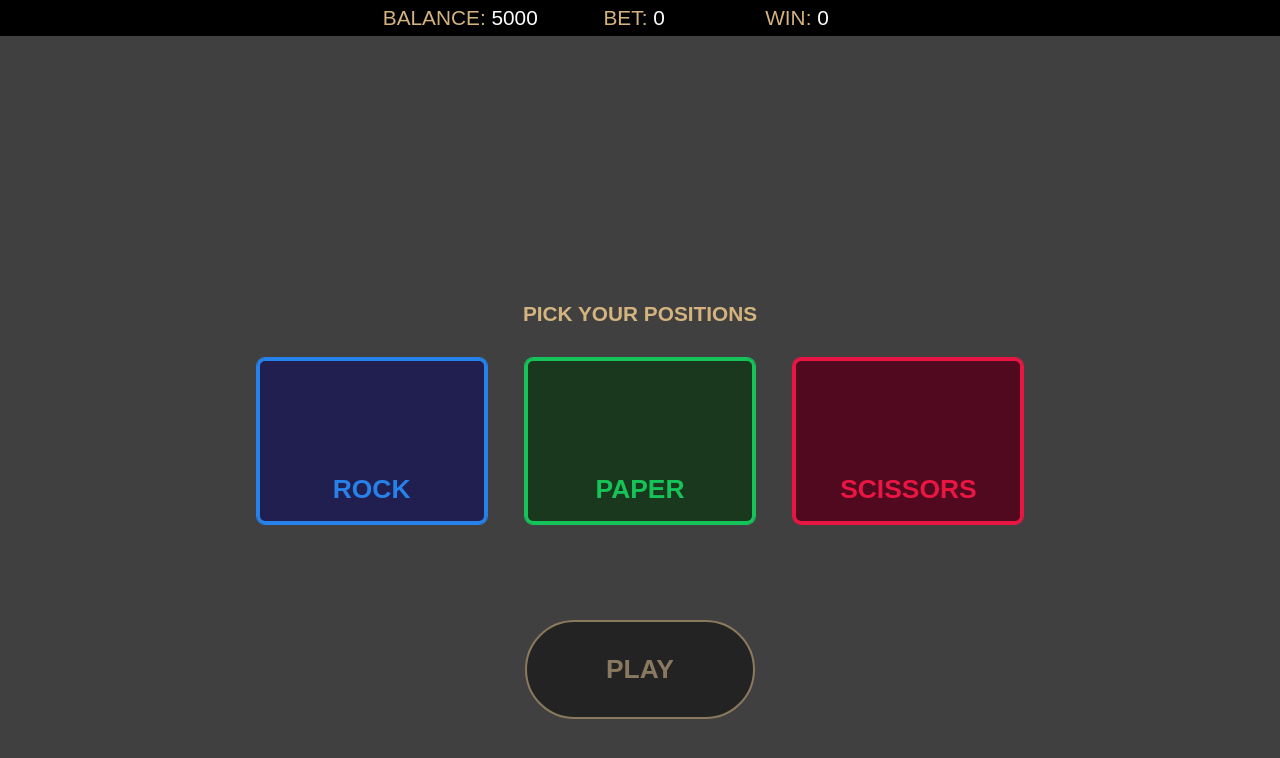
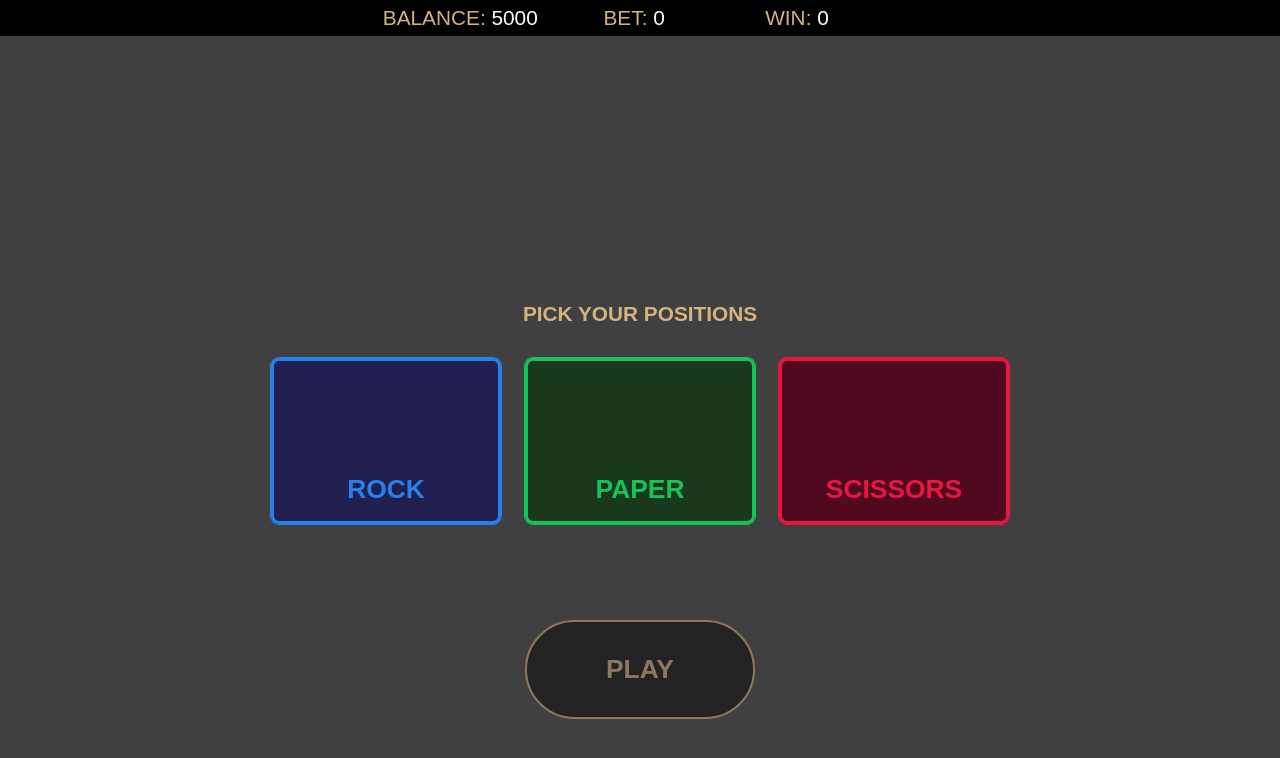
Before and after one commit to Nikolai-Iakushchenko/rock_paper_scissors, a React (Vite) app: page / in a window 1280 px wide. Shown: the top 758 px of the page. Built offline with nearby package versions, Linux system fonts and the light colour scheme.

Commit message:
update grid-column-gap

```diff
--- a/src/components/Game/Game.module.css
+++ b/src/components/Game/Game.module.css
@@ -8,6 +8,6 @@
 .bottomGrid {
   display: grid;
   grid-template-columns: auto auto auto;
-  grid-column-gap: 3%;
+  grid-column-gap: 1.5rem;
   justify-content: center;
 }
```
